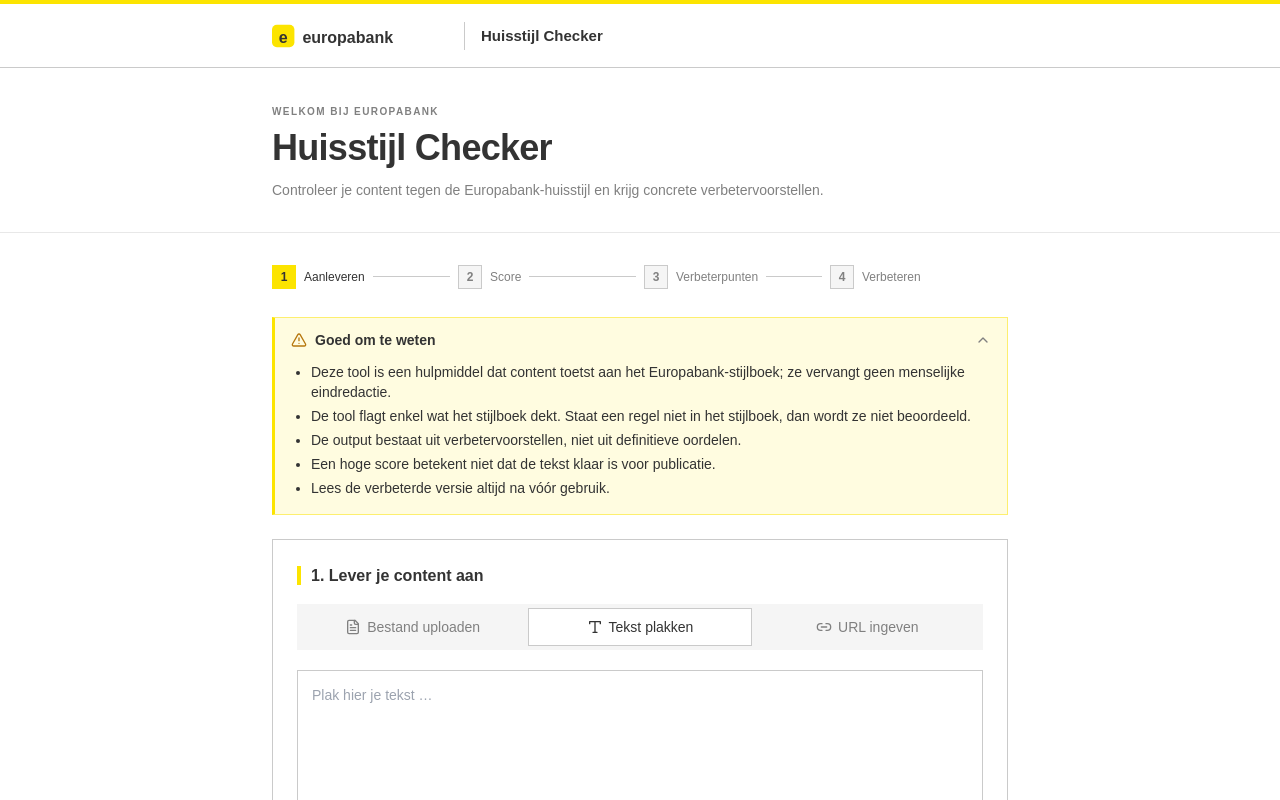
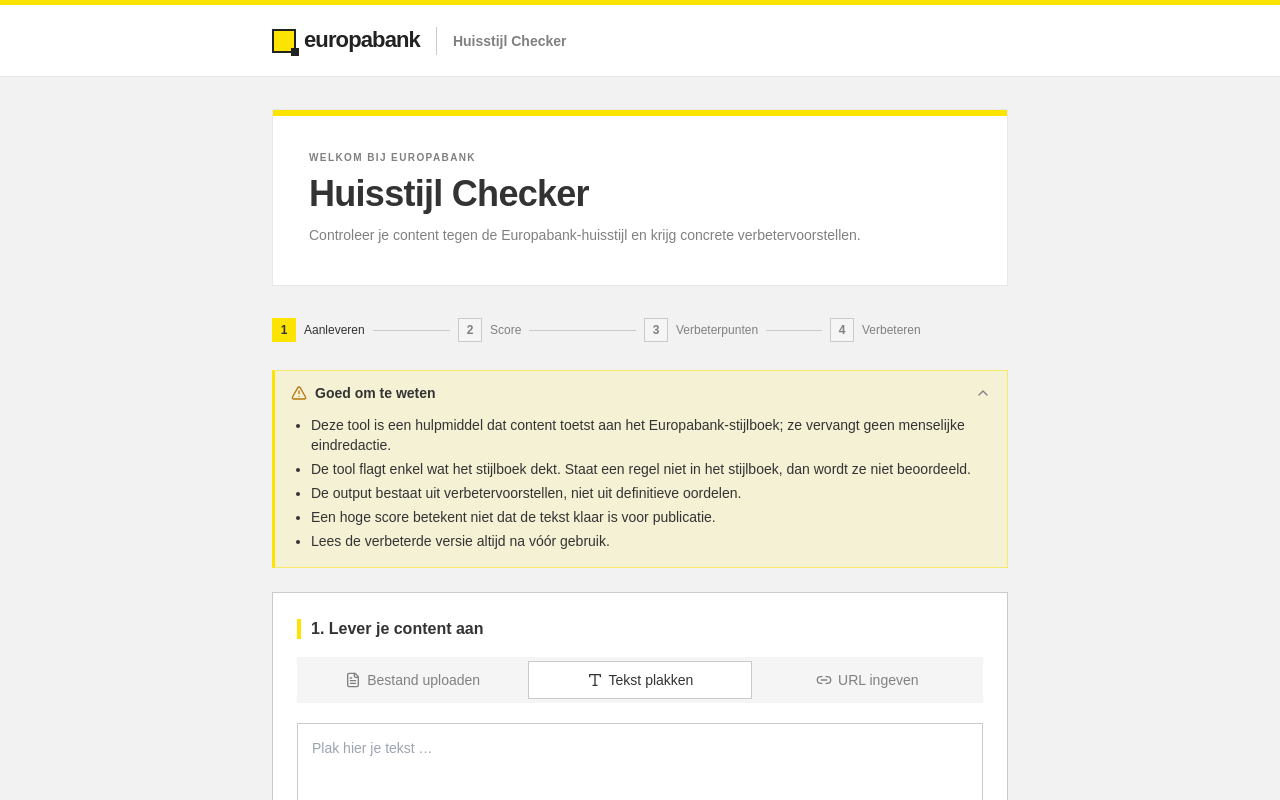
Before and after one commit to aitoolkitbe/eb-huisstijl-checker, a Next.js app: page / in a window 1280 px wide. Shown: the top 800 px of the page. Built offline with nearby package versions, Linux system fonts and the light colour scheme.

Commit message:
Add files via upload

```diff
--- a/app/globals.css
+++ b/app/globals.css
@@ -15,8 +15,8 @@
   --eb-radius-sm: 0px;
   --eb-radius-badge: 2px; /* enige uitzondering: badges/pills krijgen 2px */
   --eb-shadow-hover: 0 4px 16px rgba(0, 0, 0, 0.08); /* hover-schaduw op kaarten */
-  /* Zuiver witte paginakleur — zakelijk, financiële sector. */
-  --eb-page: #ffffff;
+  /* Lichtgrijze paginakleur uit de bureau-preview; panelen/kaarten blijven wit. */
+  --eb-page: #f2f2f2;
 }
 
 /* Forceer de lichte weergave, ook als het systeem in donkere modus staat. */
--- a/app/page.tsx
+++ b/app/page.tsx
@@ -2,9 +2,9 @@
 
 import { useState } from "react";
 import { AlertCircle } from "lucide-react";
-import { branding } from "@/config/branding";
 import { uiText } from "@/config/ui-text";
 import type { Finding, ScoredAnalysis } from "@/lib/types";
+import BrandLockup from "@/components/BrandLockup";
 import Disclaimer from "@/components/Disclaimer";
 import Footer from "@/components/Footer";
 import InputPanel from "@/components/InputPanel";
@@ -100,45 +100,60 @@
 
   return (
     <div className="min-h-screen">
-      {/* Gele accentbalk + lichte sticky kop, conform de bureau-stylesheet */}
-      <div style={{ height: 4, backgroundColor: "var(--eb-primary)" }} />
+      {/* Gele merkbalk + lichte sticky kop, conform de bureau-preview */}
+      <div style={{ height: 5, backgroundColor: "var(--eb-primary)" }} />
       <header
         className="sticky top-0 z-50"
         style={{
           backgroundColor: "var(--eb-bg)",
-          borderBottom: "1px solid var(--eb-border)",
-          height: 64,
+          borderBottom: "1px solid var(--eb-border-dim)",
+          height: 72,
         }}
       >
-        <div className="mx-auto flex h-full max-w-3xl items-center justify-between px-4">
-          <div className="flex items-center gap-4">
-            <Logo />
+        <div className="mx-auto flex h-full max-w-3xl items-center justify-between gap-6 px-4">
+          <div className="flex min-w-0 items-center gap-4">
+            <BrandLockup />
             <span
               aria-hidden
               style={{ width: 1, height: 28, backgroundColor: "var(--eb-border)" }}
             />
-            <span className="text-[15px] font-bold" style={{ color: "var(--eb-ink)" }}>
+            <span
+              className="whitespace-nowrap text-sm font-bold"
+              style={{ color: "var(--eb-muted)" }}
+            >
               {uiText.app.title}
             </span>
           </div>
         </div>
       </header>
 
-      {/* Introsectie op wit, met overline zoals in de huisstijl */}
-      <section style={{ borderBottom: "1px solid var(--eb-border-dim)" }}>
-        <div className="mx-auto max-w-3xl px-4 pb-8 pt-9">
+      {/* Intropaneel: wit paneel op grijze pagina, met gele accentbalk (preview .intro) */}
+      <div className="mx-auto max-w-3xl px-4 pt-8">
+        <section
+          className="relative overflow-hidden"
+          style={{
+            backgroundColor: "var(--eb-bg)",
+            border: "1px solid var(--eb-border-dim)",
+            padding: "40px 36px",
+          }}
+        >
+          <div
+            aria-hidden
+            className="absolute left-0 top-0 w-full"
+            style={{ height: 6, backgroundColor: "var(--eb-primary)" }}
+          />
           <p className="eb-overline">Welkom bij Europabank</p>
           <h1
-            className="mt-2 text-3xl font-extrabold tracking-tight sm:text-4xl"
-            style={{ color: "var(--eb-ink)", letterSpacing: "-0.02em" }}
+            className="mt-2 text-3xl font-extrabold sm:text-4xl"
+            style={{ color: "var(--eb-ink)", letterSpacing: "-0.02em", lineHeight: 1.1 }}
           >
             {uiText.app.title}
           </h1>
           <p className="mt-3 max-w-xl text-sm" style={{ color: "var(--eb-muted)" }}>
             {uiText.app.subtitle}
           </p>
-        </div>
-      </section>
+        </section>
+      </div>
 
       <main className="mx-auto max-w-3xl px-4 py-8">
         {/* Stappen-indicator */}
@@ -196,42 +211,6 @@
         <Footer />
       </main>
     </div>
-  );
-}
-
-/* --- Header-logo (lichte kop) --------------------------------------------
-   De kop is wit, dus we tonen het gewone logo uit branding.logo.src.
-   Ontbreekt het bestand, dan valt de lockup terug op een gele 'e'-chip
-   (scherpe hoeken) + de merknaam in inktkleur. */
-function Logo() {
-  const [imgFailed, setImgFailed] = useState(false);
-  const src = branding.logo.src;
-  if (src && !imgFailed) {
-    // eslint-disable-next-line @next/next/no-img-element
-    return (
-      <img
-        src={src}
-        alt={branding.logo.alt}
-        style={{ height: branding.logo.height, width: "auto" }}
-        onError={() => setImgFailed(true)}
-      />
-    );
-  }
-  return (
-    <span className="inline-flex items-center gap-2" aria-label={branding.logo.alt}>
-      <span
-        className="flex h-7 w-7 items-center justify-center text-sm font-bold"
-        style={{
-          backgroundColor: "var(--eb-primary)",
-          color: "var(--eb-primary-text)",
-        }}
-      >
-        e
-      </span>
-      <span className="text-lg font-bold tracking-tight" style={{ color: "var(--eb-ink)" }}>
-        {branding.logo.fallbackText}
-      </span>
-    </span>
   );
 }
 
--- /dev/null
+++ b/components/BrandLockup.tsx
@@ -0,0 +1,68 @@
+/**
+ * Merk-lockup volgens de bureau-stylesheet (preview.html):
+ * een geel vierkant met donkere rand en een klein overlappend donker blokje,
+ * gevolgd door de wordmark "europabank" (zwaar, strak gespatieerd).
+ * Wordt gebruikt in de header en de footer. Is er een officieel logobestand?
+ * Zet dan het pad in config/branding.ts -> logo.src; dat krijgt voorrang.
+ */
+"use client";
+
+import { useState } from "react";
+import { branding } from "@/config/branding";
+
+export default function BrandLockup({ size = 24 }: { size?: number }) {
+  const [imgFailed, setImgFailed] = useState(false);
+  const src = branding.logo.src;
+
+  if (src && !imgFailed) {
+    // eslint-disable-next-line @next/next/no-img-element
+    return (
+      <img
+        src={src}
+        alt={branding.logo.alt}
+        style={{ height: branding.logo.height, width: "auto" }}
+        onError={() => setImgFailed(true)}
+      />
+    );
+  }
+
+  const fontSize = Math.round(size * (22 / 24));
+  const dot = Math.round(size / 3);
+  return (
+    <span
+      className="inline-flex items-center gap-2 whitespace-nowrap"
+      aria-label={branding.logo.alt}
+      style={{
+        fontWeight: 900,
+        fontSize,
+        letterSpacing: "-0.04em",
+        color: "#222",
+      }}
+    >
+      <span
+        aria-hidden
+        style={{
+          position: "relative",
+          display: "inline-block",
+          width: size,
+          height: size,
+          backgroundColor: "var(--eb-primary)",
+          border: "2px solid #222",
+        }}
+      >
+        <span
+          style={{
+            content: '""',
+            position: "absolute",
+            width: dot,
+            height: dot,
+            right: -Math.round(dot * 0.625),
+            bottom: -Math.round(dot * 0.625),
+            backgroundColor: "#222",
+          }}
+        />
+      </span>
+      <span>europabank</span>
+    </span>
+  );
+}
--- a/components/Footer.tsx
+++ b/components/Footer.tsx
@@ -1,5 +1,6 @@
-/** Footer volgens de bureau-stylesheet: tekst links, logo rechts. */
+/** Footer volgens de bureau-stylesheet: tekst links, merk-lockup rechts. */
 import { branding } from "@/config/branding";
+import BrandLockup from "@/components/BrandLockup";
 
 export default function Footer() {
   return (
@@ -13,14 +14,9 @@
         ) : null}
         <p>{branding.footer.text}</p>
       </div>
-      {branding.logo.src ? (
-        // eslint-disable-next-line @next/next/no-img-element
-        <img
-          src={branding.logo.src}
-          alt={branding.logo.alt}
-          style={{ height: 28, width: "auto", opacity: 0.6 }}
-        />
-      ) : null}
+      <span style={{ opacity: 0.6 }}>
+        <BrandLockup size={18} />
+      </span>
     </footer>
   );
 }
--- a/config/branding.ts
+++ b/config/branding.ts
@@ -61,7 +61,11 @@
   // Pad naar het logobestand in /public. Vervang het bestand of dit pad om
   // het logo te wisselen. Laat 'src' leeg ("") om enkel de tekstnaam te tonen.
   logo: {
-    src: "/logo-europabank.svg", // logo voor lichte achtergrond (in /public)
+    // Standaard toont de tool de merk-lockup uit de bureau-stylesheet
+    // (geel vierkant met donkere rand + wordmark, zie components/BrandLockup.tsx).
+    // Is er een officieel logobestand? Plaats het in /public en zet hier het pad
+    // (bv. "/europabank-logo.jpg" of "/logo-europabank.svg"); dat krijgt voorrang.
+    src: "",
     alt: "Europabank",
     // Toont deze tekst als er (nog) geen logobestand is.
     fallbackText: "Europabank",
```
